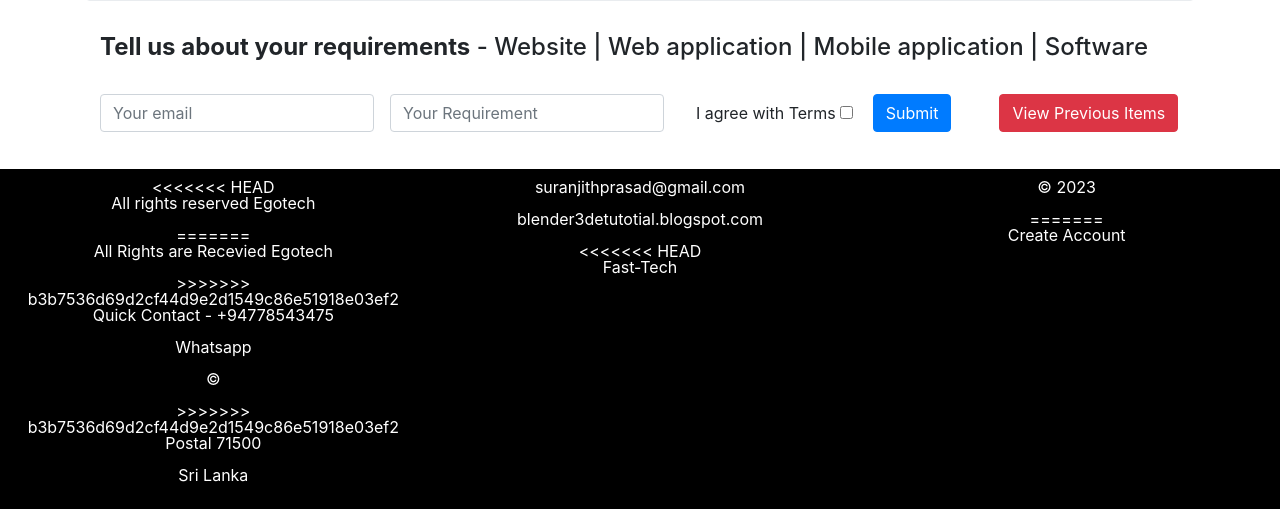
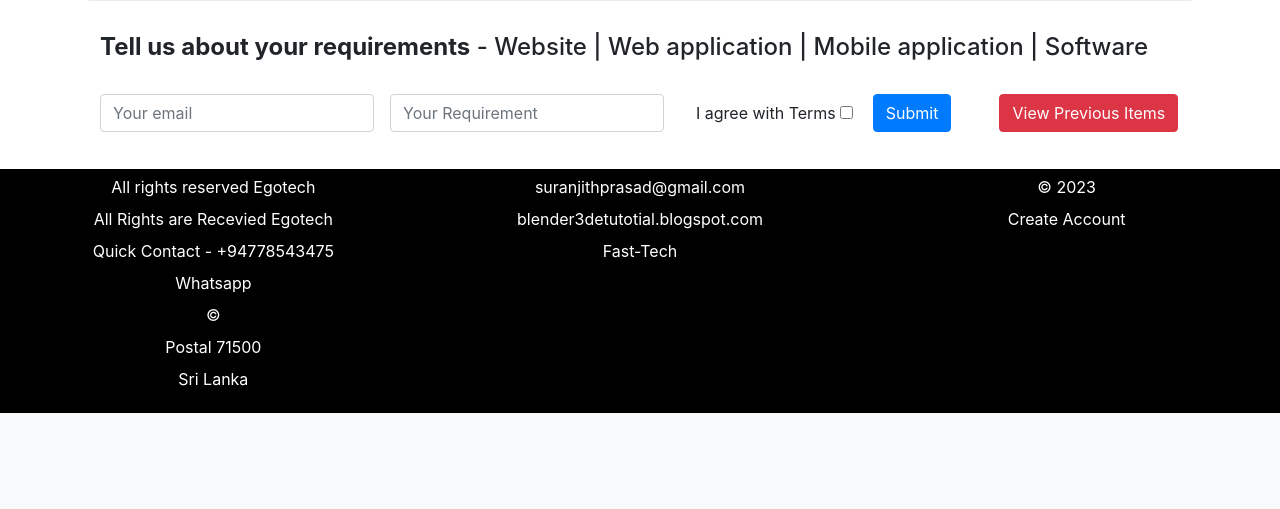
Before and after one commit to suranjithprasad/egotechapp, a Flask app: page / in a window 1280 px wide. Shown: the part 574-1083 px from the top of the page. After the commit the page ends 987 px from the top, so only its background shows below. Run offline with Flask 3, Linux system fonts and the light colour scheme; some libraries are stand-ins or nearby versions.

Commit message:
Update2 index.html

```diff
--- a/templates/index.html
+++ b/templates/index.html
@@ -106,28 +106,27 @@
     <div class="container-fluid">
         <div class="row">
             <div class="col-lg-4">
-<<<<<<< HEAD
+
                 <p>All rights reserved Egotech</p>
-=======
+
                 <p>All Rights are Recevied Egotech</p>
->>>>>>> b3b7536d69d2cf44d9e2d1549c86e51918e03ef2
+
                 <p>Quick Contact - +94778543475</p>
                 <p>Whatsapp</p>
             </div>
             <div class="col-lg-4">
                 <p>suranjithprasad@gmail.com</p>
                 <p>blender3detutotial.blogspot.com</p>
-<<<<<<< HEAD
+
                 <p>Fast-Tech</p>
             </div>
             <div class="col-lg-4">
                 <p>&copy; 2023</p>
-=======
+
                 <p>Create Account</p>
             </div>
             <div class="col-lg-4">
                 <p>&copy; </p>
->>>>>>> b3b7536d69d2cf44d9e2d1549c86e51918e03ef2
                 <p>Postal 71500</p>
                 <p>Sri Lanka</p>
             </div>
```
